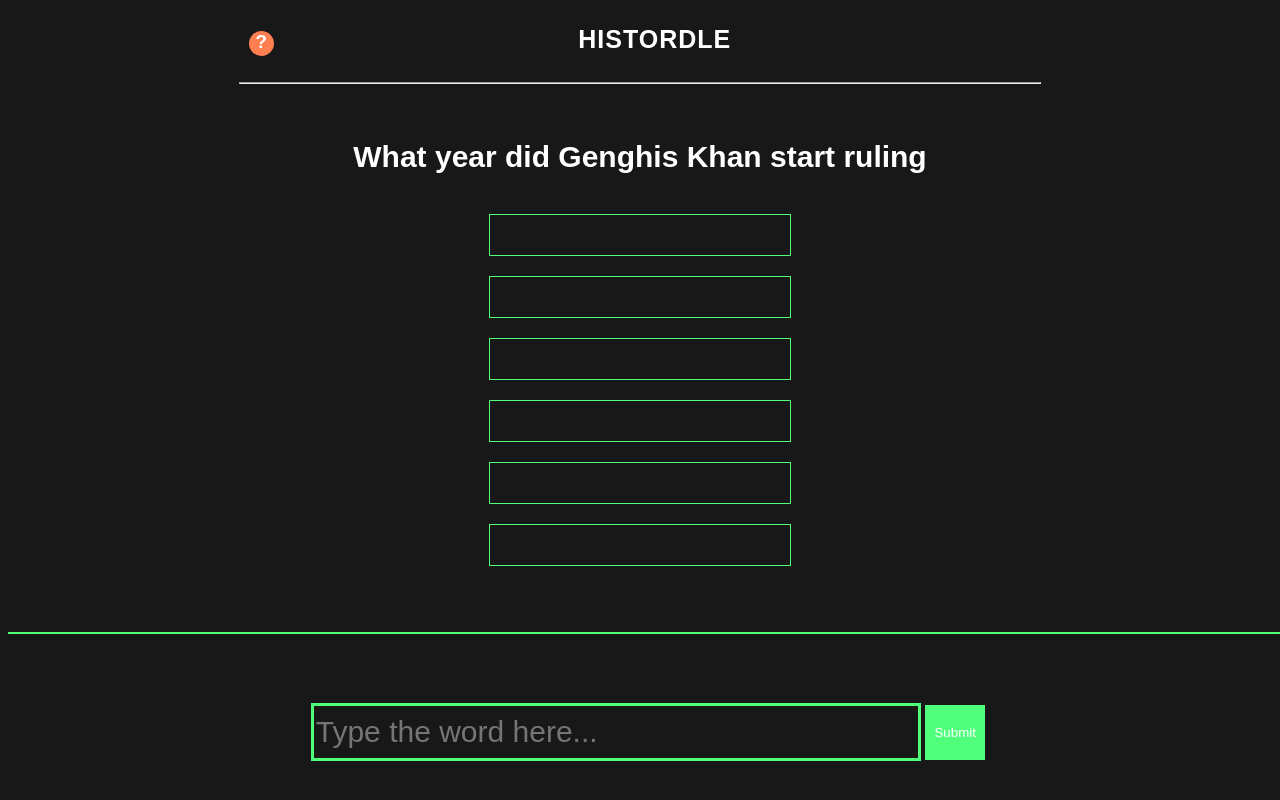
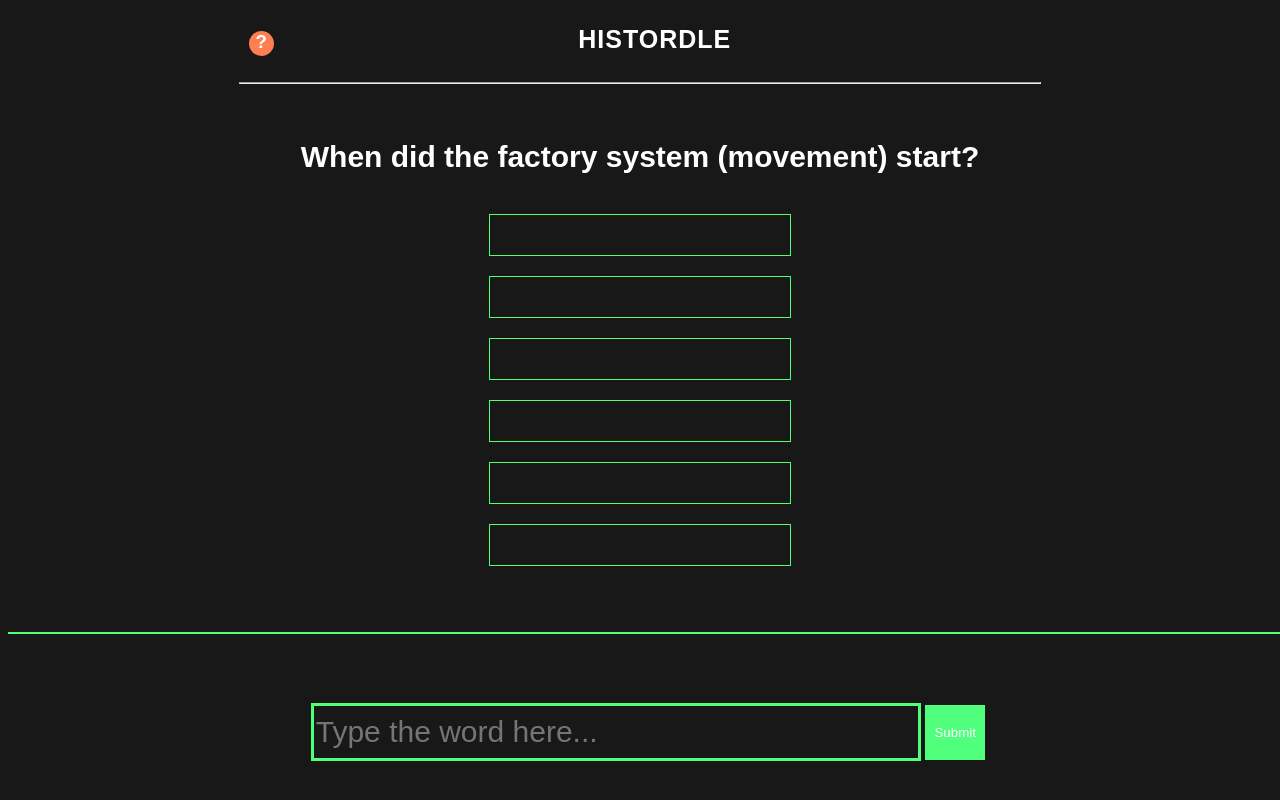
Before and after one commit to justianisdev/Histordle, a plain HTML site: page Yeardle/guesstheyear.html in a window 1280 px wide. Drawn offline with Linux system fonts and the light colour scheme.

Commit message:
Update guesstheyear.html

```diff
--- a/Yeardle/guesstheyear.html
+++ b/Yeardle/guesstheyear.html
@@ -38,7 +38,7 @@
 <h1 id="logo">HISTORDLE</h1>
 <hr>
 <br>
-<h3 id="question">What year did Genghis Khan start ruling</div></h1>
+<h3 id="question">When did the factory system (movement) start?</div></h1>
 <div id="questionboxes">
  <div class="qbox"><h2 id="b1"></h2></div>
  <div class="qbox"><h2 id="b2"></h2></div>
```
